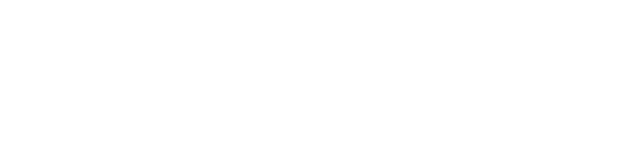
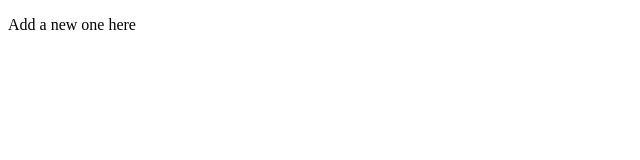
Before and after one commit to EmmanuelEO/learning-git, a plain HTML site: page index.html in a window 1280 px wide. Shown: the whole page, without its empty margins (0-640 px from the left). Drawn offline with Linux system fonts and the light colour scheme.

Commit message:
The updated one for now

```diff
--- a/index.html
+++ b/index.html
@@ -4,5 +4,6 @@
 <title>Page Title</title>
 </head>
 <body>
+    <p>Add a new one here</p>
 </body>
 </html>
```
